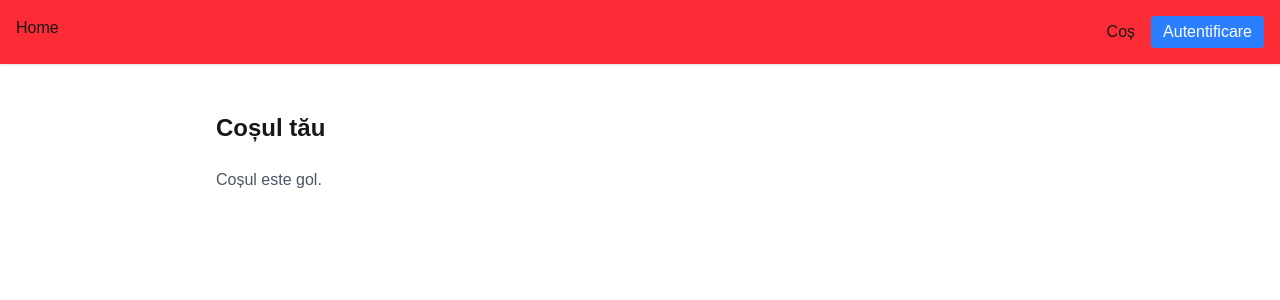
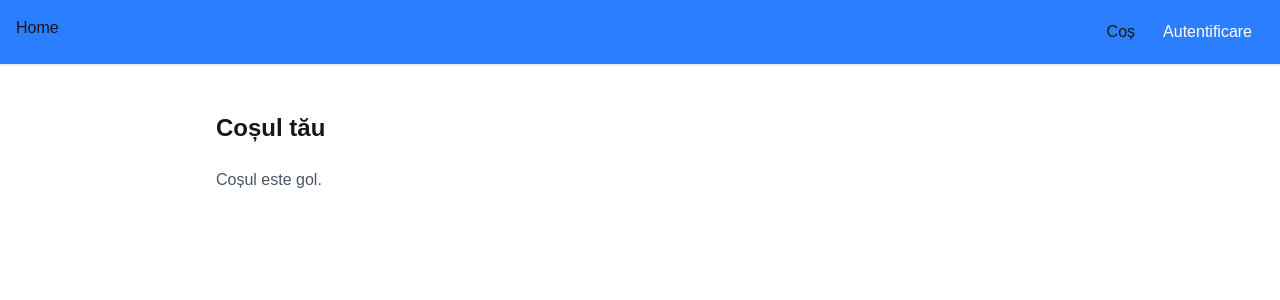
Before and after one commit to mariusherlea/ecommerce-frontend, a Next.js app: page /cart in a window 1280 px wide. Shown: the top 300 px of the page. Built offline with nearby package versions, Linux system fonts and the light colour scheme.

Commit message:
cosmetics

```diff
--- a/app/cart/page.tsx
+++ b/app/cart/page.tsx
@@ -75,7 +75,7 @@ export default function CartPage() {
                   </p>
                   <button
                     onClick={() => removeFromCart(item.id)}
-                    className="mt-2 px-3 py-1 bg-red-500 text-green-400 rounded hover:bg-red-600"
+                    className="mt-2 px-3 py-1 bg-red-500 text-white rounded hover:bg-red-600"
                   >
                     Șterge
                   </button>
@@ -87,14 +87,14 @@ export default function CartPage() {
           <div className="mt-6 flex justify-between items-center">
             <button
               onClick={clearCart}
-              className="px-4 py-2 bg-red-600 text-red-400 rounded hover:bg-red-700"
+              className="px-4 py-2 bg-red-600 text-white rounded hover:bg-red-700"
             >
               Golește coșul
             </button>
             <div className="text-xl font-bold">Total general: {total} lei</div>
             <button
               onClick={handleCheckout}
-              className="mt-6 px-4 py-2 bg-green-600 text-red-400 rounded hover:bg-green-700 transition"
+              className="mt-6 px-4 py-2 bg-green-600 text-white rounded hover:bg-green-700 transition"
             >
               Plătește acum
             </button>
--- a/components/NavBar.tsx
+++ b/components/NavBar.tsx
@@ -10,7 +10,7 @@ export default function Navbar() {
   const { cart } = useCart();
 
   return (
-    <nav className="flex justify-between p-4 shadow bg-red-500">
+    <nav className="flex justify-between p-4 shadow bg-blue-500">
       <Link href="/">Home</Link>
 
       <div className="flex items-center gap-4">
```
